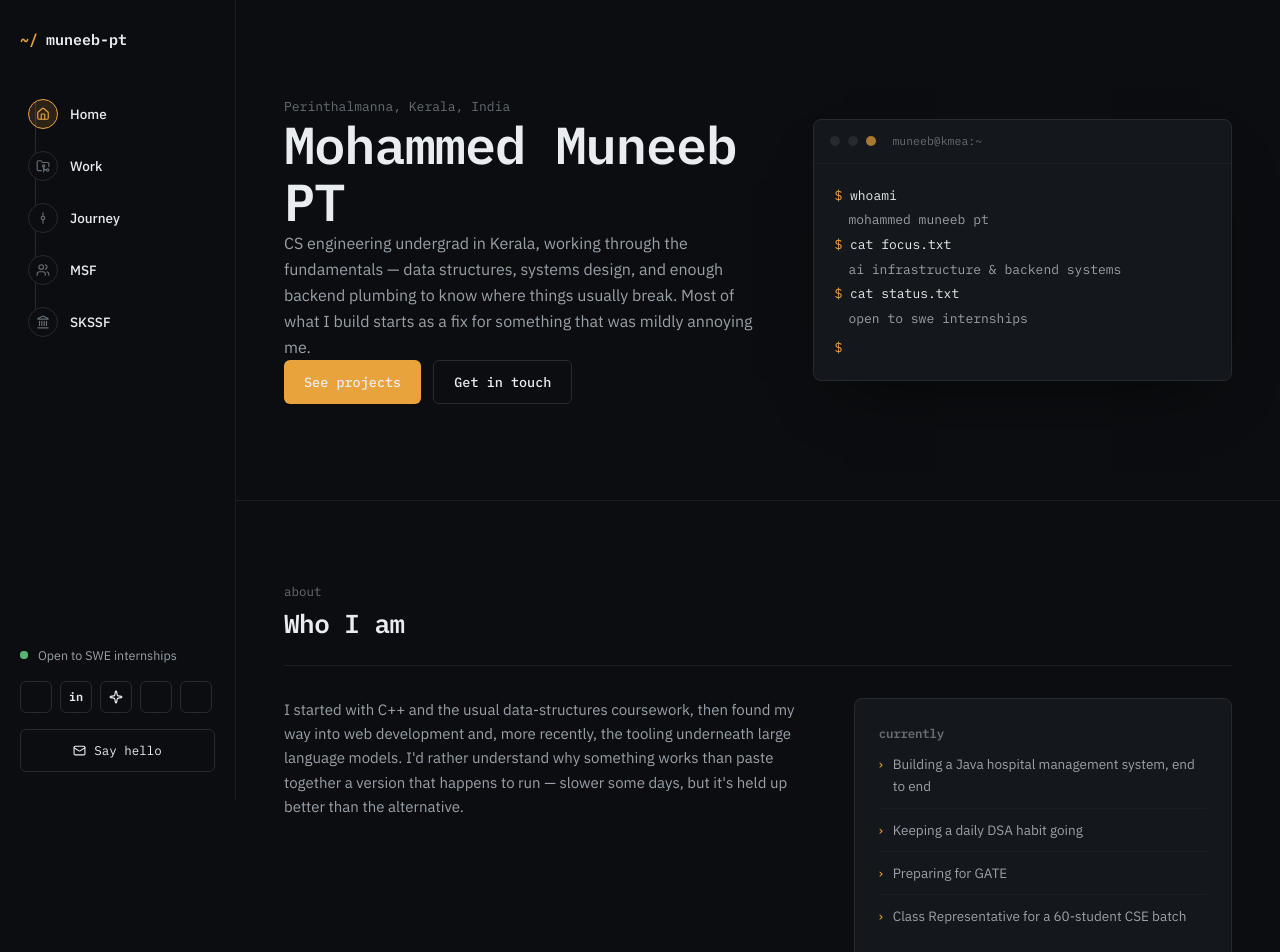
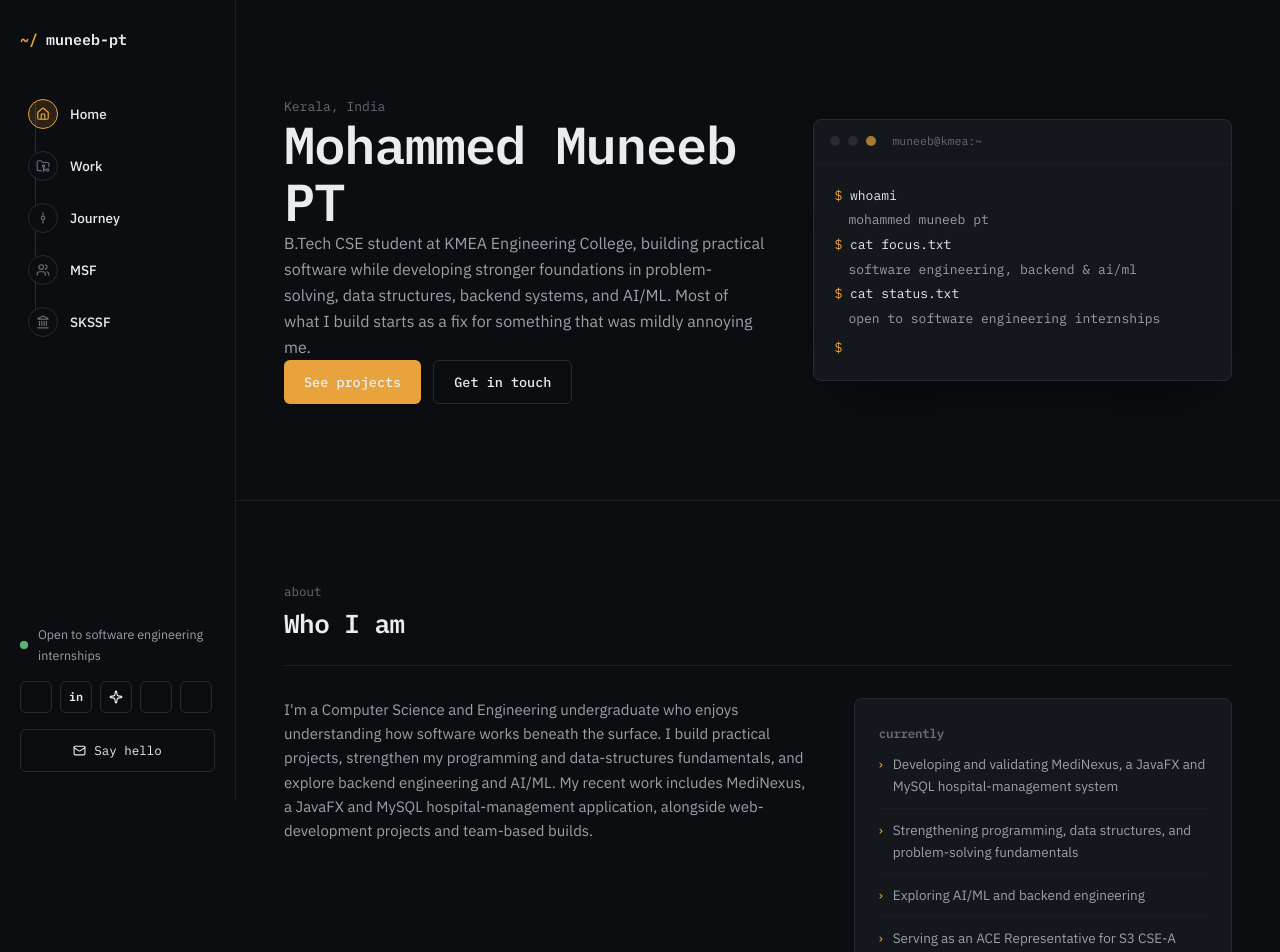
Before and after one commit to Muneeb-PT/Muneeb-PT.github.io, a React (Vite) app: page / in a window 1280 px wide. Shown: the top 952 px of the page. Built offline with nearby package versions, Linux system fonts and the light colour scheme; some icons are missing.

Commit message:
Update portfolio profile and current focus

```diff
--- a/src/data/profile.ts
+++ b/src/data/profile.ts
@@ -1,15 +1,15 @@
 export const profile = {
   name: "Mohammed Muneeb PT",
   shortName: "Muneeb PT",
-  role: "B.Tech CSE · KMEA Engineering College",
-  location: "Perinthalmanna, Kerala, India",
-  focus: "AI infrastructure · backend engineering",
-  status: "Open to SWE internships",
+  role: "B.Tech CSE Student · KMEA Engineering College",
+  location: "Kerala, India",
+  focus: "Software engineering · AI/ML · backend systems",
+  status: "Open to software engineering internships",
   avatar: "https://avatars.githubusercontent.com/u/247439067?v=4",
   email: "mohammedmuneebptcsa@gmail.com",
-  bio: "I started with C++ and the usual data-structures coursework, then found my way into web development and, more recently, the tooling underneath large language models. I'd rather understand why something works than paste together a version that happens to run — slower some days, but it's held up better than the alternative.",
+  bio: "I'm a Computer Science and Engineering undergraduate who enjoys understanding how software works beneath the surface. I build practical projects, strengthen my programming and data-structures fundamentals, and explore backend engineering and AI/ML. My recent work includes MediNexus, a JavaFX and MySQL hospital-management application, alongside web-development projects and team-based builds.",
   headline:
-    "CS engineering undergrad in Kerala, working through the fundamentals — data structures, systems design, and enough backend plumbing to know where things usually break.",
+    "B.Tech CSE student at KMEA Engineering College, building practical software while developing stronger foundations in problem-solving, data structures, backend systems, and AI/ML.",
 } as const;
 
 export const social = [
@@ -37,14 +37,14 @@ export const social = [
 ] as const;
 
 export const currentlyList = [
-  "Building a Java hospital management system, end to end",
-  "Keeping a daily DSA habit going",
-  "Preparing for GATE",
-  "Class Representative for a 60-student CSE batch",
+  "Developing and validating MediNexus, a JavaFX and MySQL hospital-management system",
+  "Strengthening programming, data structures, and problem-solving fundamentals",
+  "Exploring AI/ML and backend engineering",
+  "Serving as an ACE Representative for S3 CSE-A",
 ] as const;
 
 export const terminalLines = [
   { cmd: "whoami", out: "mohammed muneeb pt" },
-  { cmd: "cat focus.txt", out: "ai infrastructure & backend systems" },
-  { cmd: "cat status.txt", out: "open to swe internships" },
+  { cmd: "cat focus.txt", out: "software engineering, backend & ai/ml" },
+  { cmd: "cat status.txt", out: "open to software engineering internships" },
 ] as const;
```
